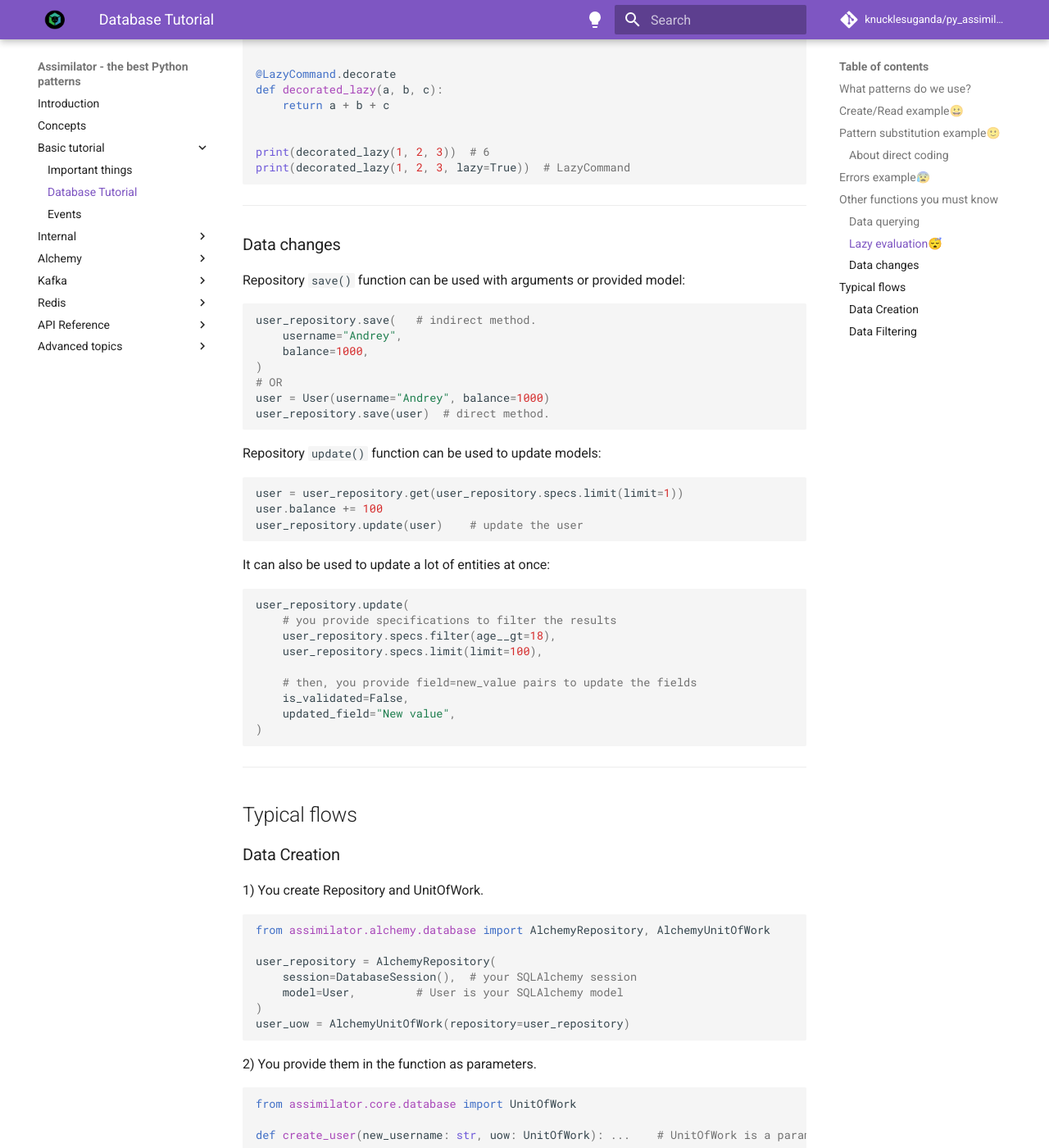
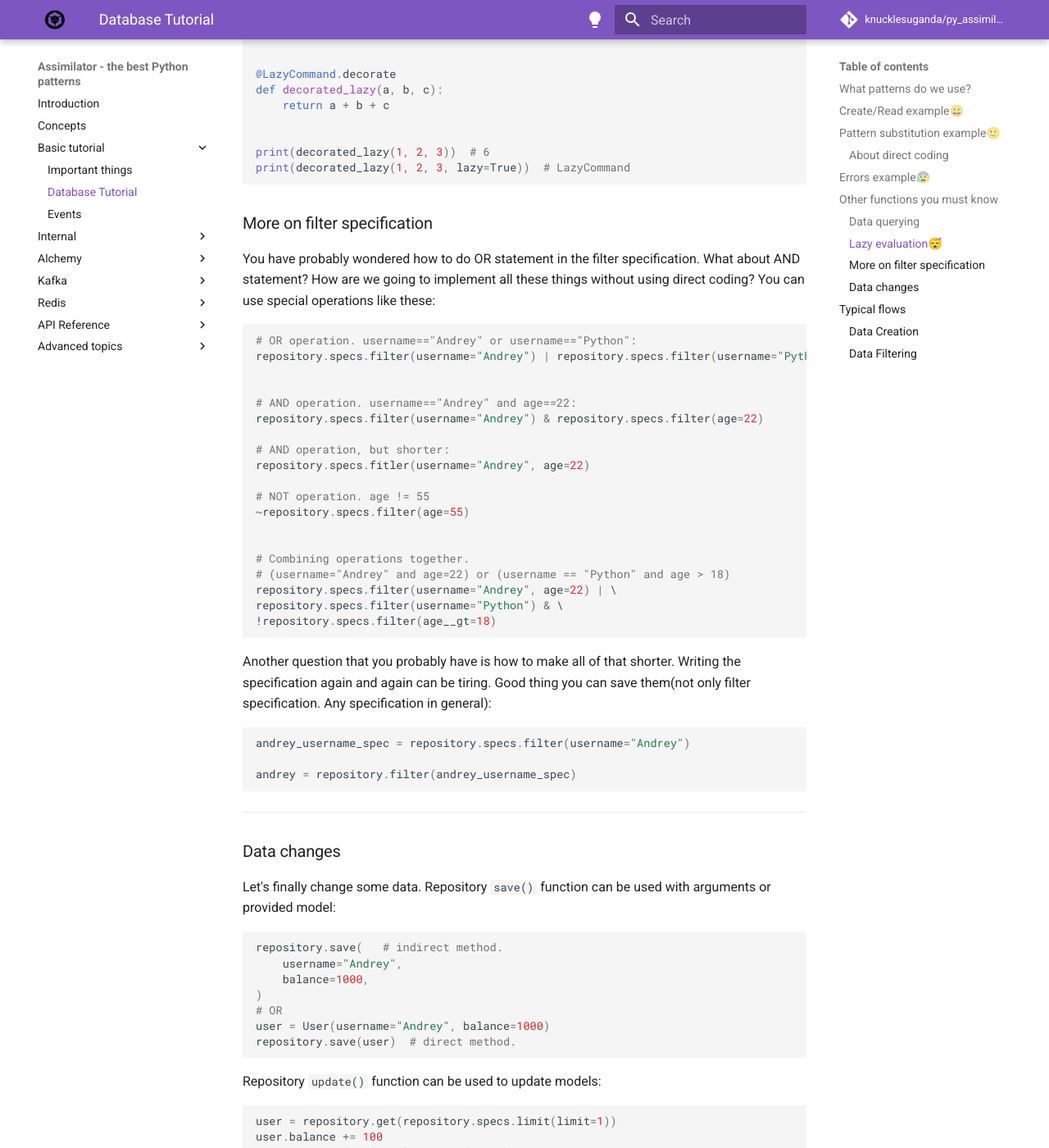
Before and after one commit to knucklesuganda/py_assimilator, an MkDocs documentation site: the page built from docs/tutorial/database.md, in a window 1280 px wide and 1400 px high, scrolled down 11383 px. Shown: the whole window at 82% size. Built offline with MkDocs 1.6.1 and Material for MkDocs 9.7.7, drawn with Linux system fonts in a browser that asks for light colours; comment, search, counter and statistics services are not loaded; some of the changed text lies outside the part shown.

Commit message:
Added new logos, finished repository documentation examples

````diff
--- a/docs/tutorial/database.md
+++ b/docs/tutorial/database.md
@@ -542,39 +542,100 @@
 ```
 
 
+### More on filter specification
+You have probably wondered how to do OR statement in the filter specification. What about AND statement? How are we going to
+implement all these things without using direct coding? You can use special operations like these:
+
+```Python
+
+# OR operation. username=="Andrey" or username=="Python":
+repository.specs.filter(username="Andrey") | repository.specs.filter(username="Python")
+
+
+# AND operation. username=="Andrey" and age==22:
+repository.specs.filter(username="Andrey") & repository.specs.filter(age=22)
+
+# AND operation, but shorter:
+repository.specs.fitler(username="Andrey", age=22)
+
+# NOT operation. age != 55
+~repository.specs.filter(age=55)
+
+
+# Combining operations together.
+# (username="Andrey" and age=22) or (username == "Python" and age > 18)
+repository.specs.filter(username="Andrey", age=22) | \
+repository.specs.filter(username="Python") & \
+!repository.specs.filter(age__gt=18)
+
+```
+Another question that you probably have is how to make all of that shorter. Writing the specification again and again
+can be tiring. Good thing you can save them(not only filter specification. Any specification in general):
+```python
+andrey_username_spec = repository.specs.filter(username="Andrey")
+
+andrey = repository.filter(andrey_username_spec)
+```
+
 ---------------
 ### Data changes
+Let's finally change some data.
 Repository `save()` function can be used with arguments or provided model:
+
 ```Python
 
-user_repository.save(   # indirect method.
+repository.save(   # indirect method.
     username="Andrey",
     balance=1000,
 )
 # OR
 user = User(username="Andrey", balance=1000)
-user_repository.save(user)  # direct method.
+repository.save(user)  # direct method.
 ```
 
 Repository `update()` function can be used to update models:
 ```Python
-user = user_repository.get(user_repository.specs.limit(limit=1))
+user = repository.get(repository.specs.limit(limit=1))
 user.balance += 100
-user_repository.update(user)    # update the user
+repository.update(user)    # update the user
 ```
 
 It can also be used to update a lot of entities at once:
 ```Python
-user_repository.update(
+repository.update(
     # you provide specifications to filter the results
-    user_repository.specs.filter(age__gt=18),
-    user_repository.specs.limit(limit=100),
+    repository.specs.filter(age__gt=18),
+    repository.specs.limit(limit=100),
 
     # then, you provide field=new_value pairs to update the fields
     is_validated=False,
     updated_field="New value",
 )
 ```
+
+Use `delete()` to delete one model:
+```Python
+repository.delete(user)
+```
+
+Or many models at once:
+```Python
+repository.delete(  # delete everyone under 18
+    repository.specs.filter(age__lt=18)
+)
+```
+
+> `delete()` is partially safe. That means that you cannot delete your whole database, cause if you provide nothing, you
+> will delete nothing. But, still check your specifications in mass delete statements.
+
+
+Use `refresh()` to update the values in your old object. It goes to the database and changes your old values to new if they
+were updated:
+```Python
+repository.refresh(old_user)
+assert old_user.updated_field == repository.get(repository.specs.filter(id=old_user.id)).updated_field
+```
+
 
 -------------------
 
--- a/mkdocs.yml
+++ b/mkdocs.yml
@@ -3,7 +3,7 @@
 theme:
   name: material
   logo: images/logo.png
-  favicon: images/logo.png
+  favicon: images/logo_white.ico
   features:
     - search.suggest
     - search.highlight
````
Also changed, not shown: docs/images/logo.png, docs/images/logo.svg, docs/images/logo_white.ico (added), docs/images/logo_white.png (added), docs/images/logo_white.svg.
